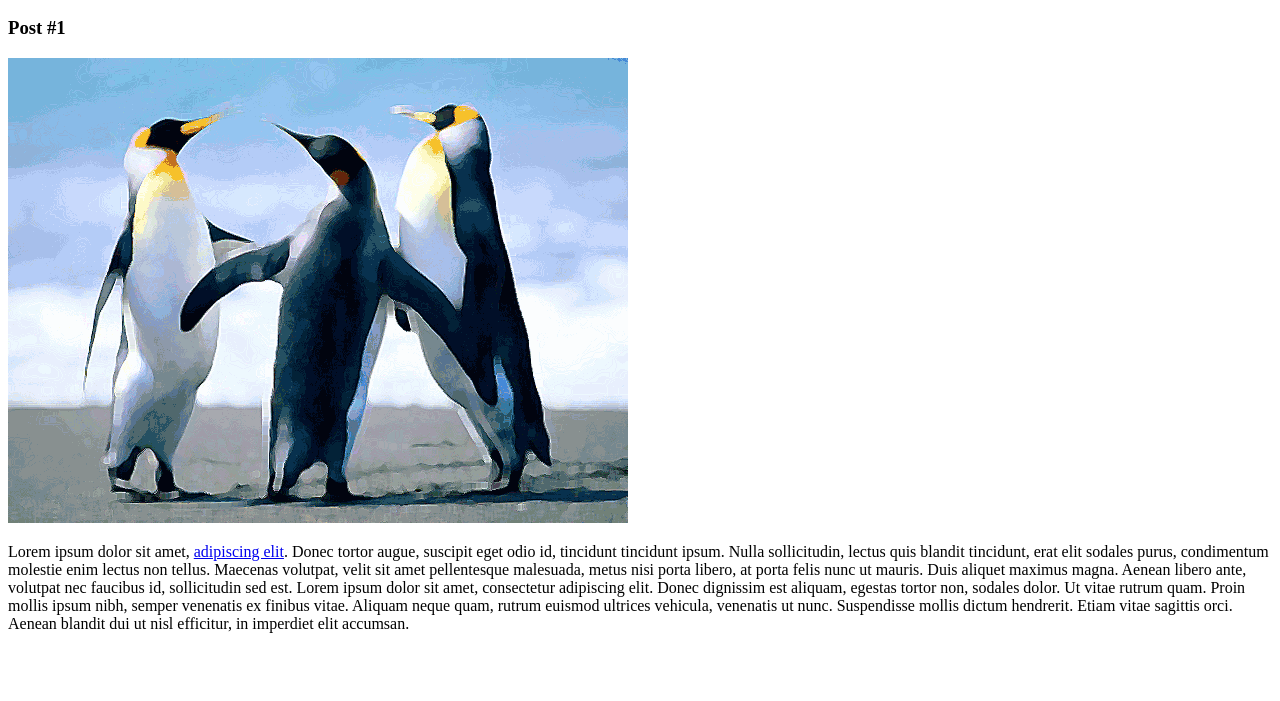
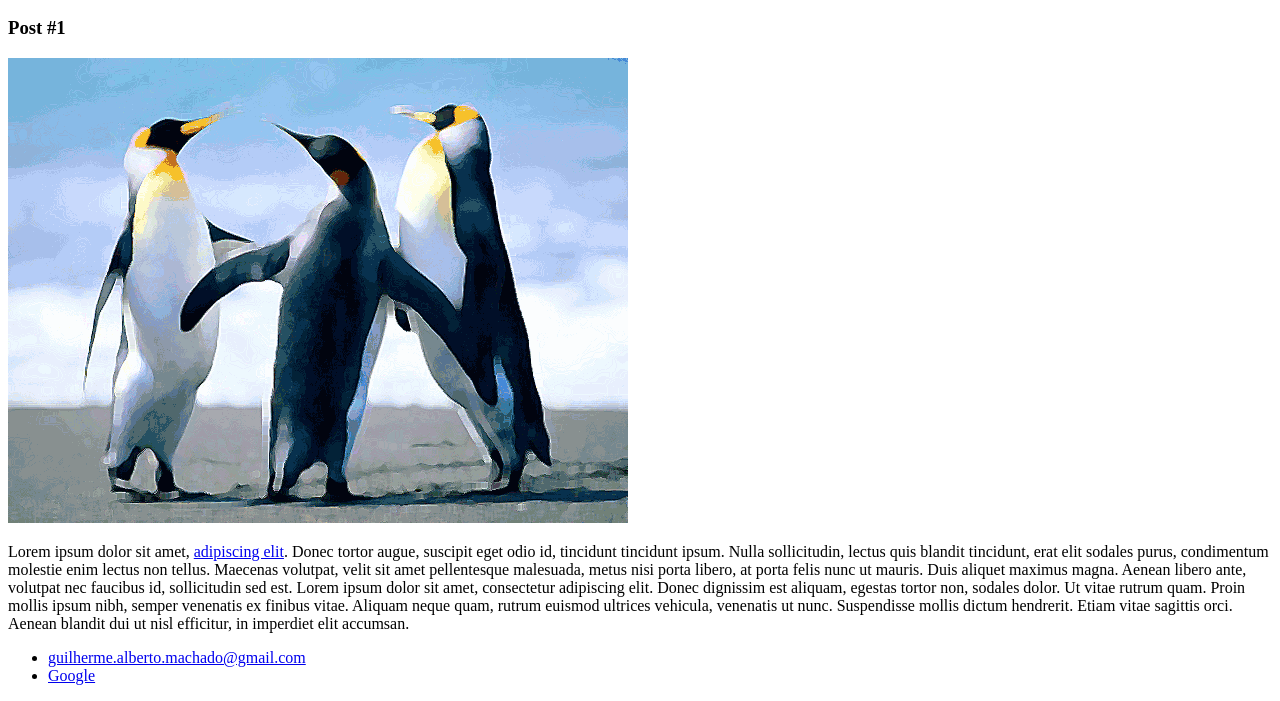
Before and after one commit to guilhermemgsilva/html-css-DIO, a plain HTML site: page index.html in a window 1280 px wide. Shown: the part 900-1601 px from the top of the page. Before the commit the page ends 1549 px from the top, so only its background shows below. Drawn offline with Linux system fonts and the light colour scheme.

Commit message:
Adicionando informações no rodapé

```diff
--- a/index.html
+++ b/index.html
@@ -28,6 +28,15 @@
 
             </article>
         </section>
-        <footer></footer>
+        <footer>
+            <ul>
+                <li>
+                    <a href="mailto:guilherme.alberto.machado@gmail.com">guilherme.alberto.machado@gmail.com</a>
+                </li>
+                <li>
+                    <a href="https://www.google.com" target="_blank">Google</a>
+                </li>
+            </ul>
+        </footer>
     </body>
 </html>
```
